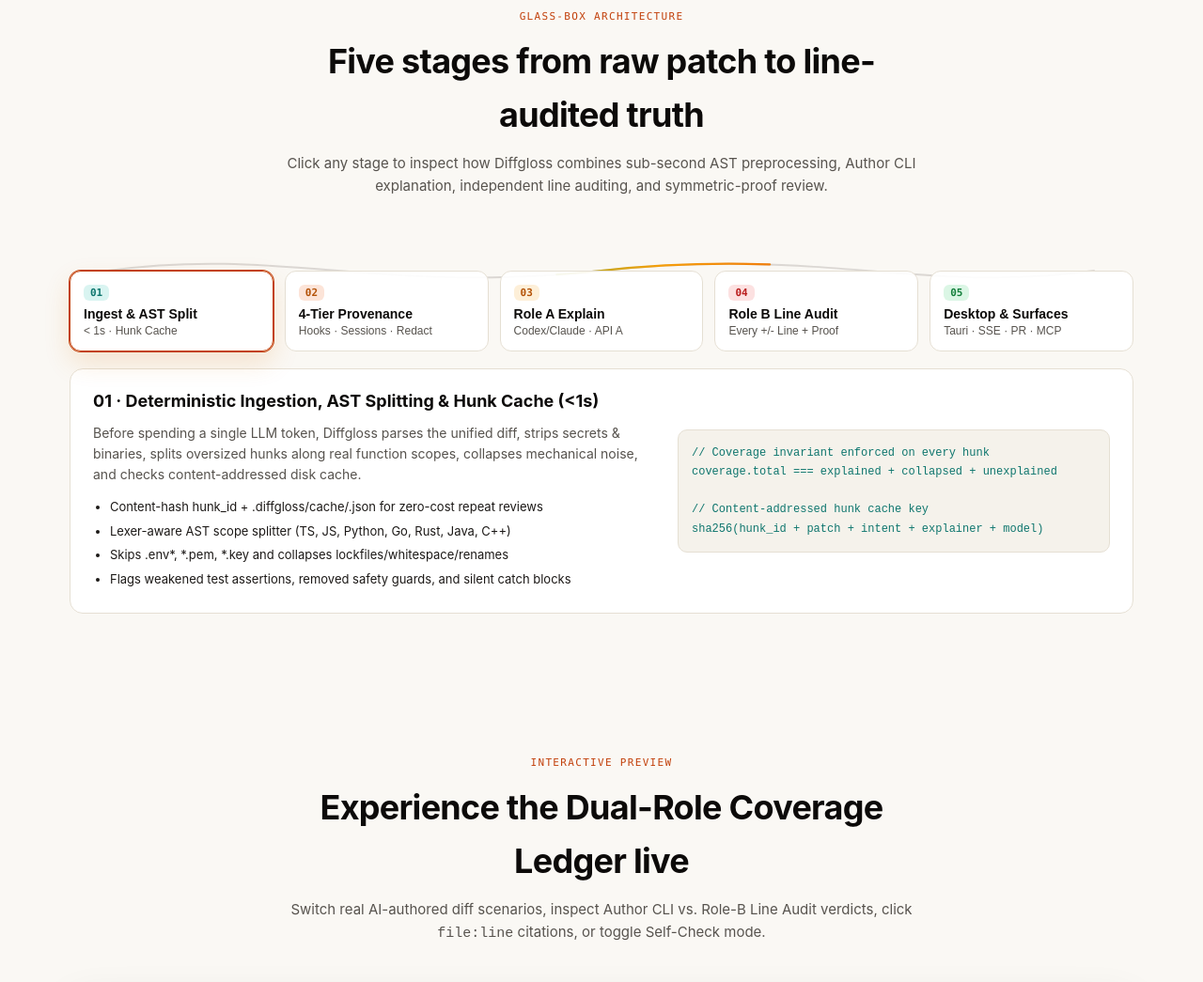
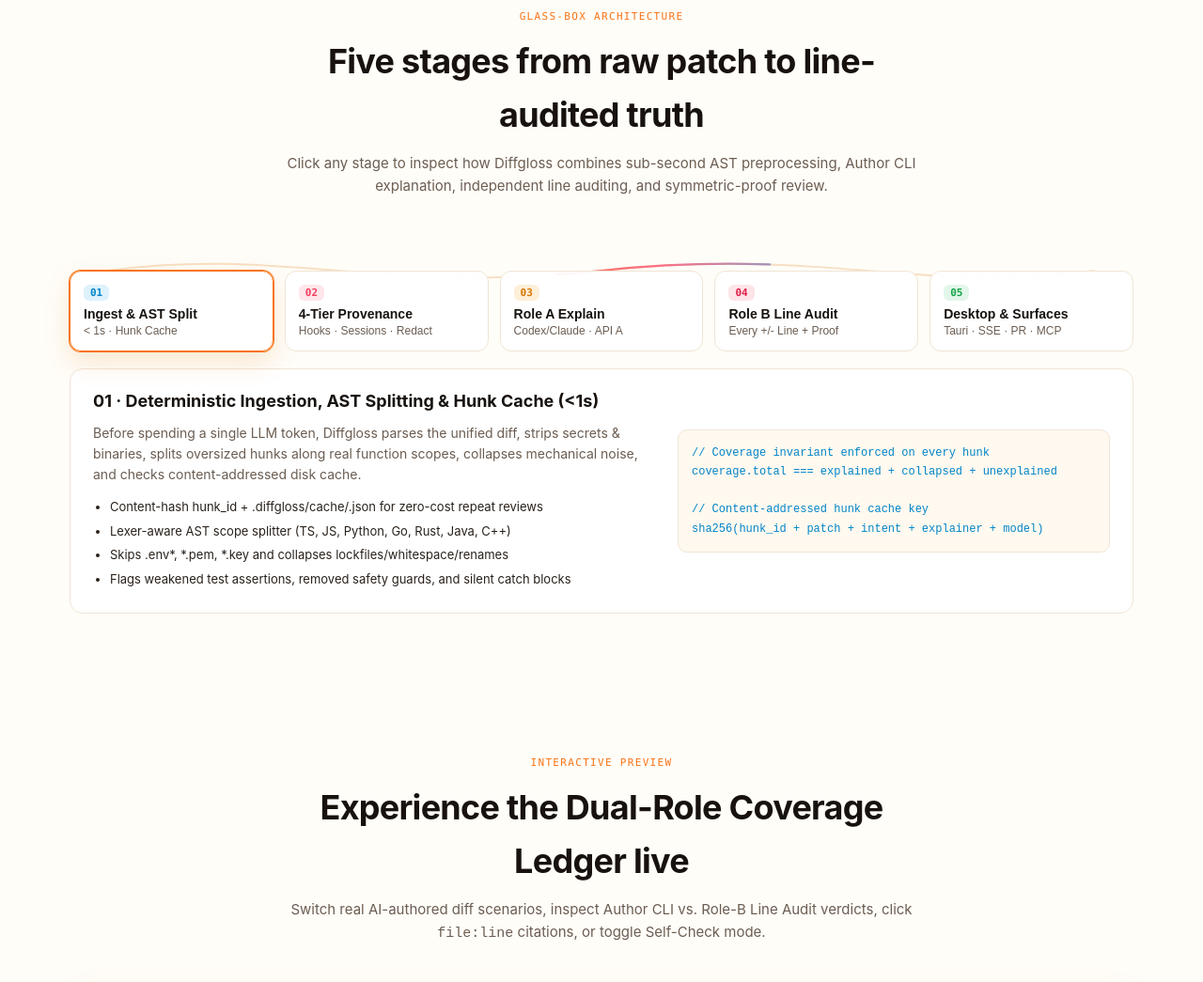
Before and after one commit to atomsprout/diffgloss, a website: page site/index.html in a window 1280 px wide. Shown: the part 1801-2846 px from the top of the page at 94% size. Drawn offline with Linux system fonts and the light colour scheme.

Commit message:
style(site): sunny morning sunrise palette as default with warm golden-hour dark mode (zero dark green/blue/purple)

```diff
--- a/site/app.js
+++ b/site/app.js
@@ -14,9 +14,7 @@
   const initialTheme =
     savedTheme === "light" || savedTheme === "dark"
       ? savedTheme
-      : window.matchMedia?.("(prefers-color-scheme: light)").matches
-        ? "light"
-        : "dark";
+      : "light";
   applyTheme(initialTheme);
 
   themeBtn?.addEventListener("click", () => {
--- a/site/index.html
+++ b/site/index.html
@@ -1,5 +1,5 @@
 <!DOCTYPE html>
-<html lang="en">
+<html lang="en" data-theme="light">
 <head>
   <meta charset="UTF-8" />
   <meta name="viewport" content="width=device-width, initial-scale=1.0" />
@@ -278,11 +278,11 @@
         <svg class="pipeline-svg" viewBox="0 0 1100 120" preserveAspectRatio="none" aria-hidden="true">
           <defs>
             <linearGradient id="pipeGrad" x1="0%" y1="0%" x2="100%" y2="0%">
-              <stop offset="0%" stop-color="#14b8a6" />
-              <stop offset="28%" stop-color="#22c55e" />
-              <stop offset="56%" stop-color="#f59e0b" />
-              <stop offset="80%" stop-color="#ea580c" />
-              <stop offset="100%" stop-color="#ef4444" />
+              <stop offset="0%" stop-color="#fbbf24" />
+              <stop offset="28%" stop-color="#f97316" />
+              <stop offset="56%" stop-color="#fb7185" />
+              <stop offset="80%" stop-color="#38bdf8" />
+              <stop offset="100%" stop-color="#4ade80" />
             </linearGradient>
           </defs>
           <path d="M 40 60 C 220 20, 320 100, 550 60 C 780 20, 880 100, 1060 60" fill="none" stroke="var(--pipe-track)" stroke-width="3" />
--- a/site/styles.css
+++ b/site/styles.css
@@ -1,97 +1,97 @@
 :root {
-  /* Dark Mode (Default): Warm Charcoal Obsidian + Burnished Copper / Amber / Emerald / Teal — zero blue/purple AI slop */
-  --bg: #0f0f10;
-  --bg-panel: rgba(24, 24, 26, 0.86);
-  --bg-elev: rgba(31, 31, 34, 0.92);
-  --bg-code: #141416;
-  --bg-topbar: rgba(15, 15, 16, 0.78);
-  --bg-pill: rgba(34, 34, 38, 0.85);
-  --bg-plate-head: rgba(39, 39, 42, 0.75);
-  --bg-gloss-ok: rgba(16, 30, 22, 0.95);
-  --bg-gloss-alert: rgba(36, 17, 17, 0.95);
-  --bg-bench: linear-gradient(135deg, rgba(28, 25, 23, 0.94), rgba(20, 26, 24, 0.92));
-  --border: rgba(255, 255, 255, 0.1);
-  --border-hi: rgba(245, 158, 11, 0.48);
-  --grid-line: rgba(255, 255, 255, 0.04);
-  --pipe-track: rgba(161, 161, 170, 0.22);
-  --shadow: 0 24px 56px rgba(0, 0, 0, 0.55);
+  /* Dark Mode: Warm Golden-Hour Espresso + Sunrise Gold, Tangerine, Coral & Bright Sky — zero dark green/purple/navy */
+  --bg: #171412;
+  --bg-panel: rgba(34, 30, 27, 0.9);
+  --bg-elev: rgba(41, 36, 32, 0.95);
+  --bg-code: #1d1917;
+  --bg-topbar: rgba(23, 20, 18, 0.82);
+  --bg-pill: rgba(46, 40, 35, 0.9);
+  --bg-plate-head: rgba(48, 42, 37, 0.82);
+  --bg-gloss-ok: rgba(38, 33, 29, 0.96);
+  --bg-gloss-alert: rgba(46, 28, 30, 0.96);
+  --bg-bench: linear-gradient(135deg, rgba(44, 35, 26, 0.96), rgba(34, 31, 29, 0.94));
+  --border: rgba(255, 245, 230, 0.11);
+  --border-hi: rgba(251, 146, 60, 0.55);
+  --grid-line: rgba(255, 244, 224, 0.045);
+  --pipe-track: rgba(214, 198, 182, 0.22);
+  --shadow: 0 24px 56px rgba(0, 0, 0, 0.45);
 
-  --text: #f4f4f5;
+  --text: #faf6f0;
   --text-strong: #ffffff;
-  --text-code: #e4e4e7;
-  --muted: #a1a1aa;
-  --line-num: #71717a;
+  --text-code: #f1ebe3;
+  --muted: #b8aba0;
+  --line-num: #85786e;
 
-  /* Brand & Semantic Accents (Warm Amber, Copper, Forest Emerald, Teal, Vermilion) */
-  --accent: #f59e0b;
-  --accent-deep: #d97706;
-  --copper: #ea580c;
-  --teal: #14b8a6;
-  --green: #22c55e;
-  --amber: #f59e0b;
-  --red: #ef4444;
-  --stone: #a8a29e;
+  /* Radiant Sunrise Accents (Sunshine Gold, Tangerine, Warm Coral, Bright Morning Sky, Fresh Spring Mint) */
+  --accent: #fb923c;
+  --accent-deep: #f97316;
+  --copper: #fb7185;
+  --teal: #38bdf8;
+  --green: #4ade80;
+  --amber: #fbbf24;
+  --red: #fb7185;
+  --stone: #c2b5a8;
 
-  --diff-add-bg: rgba(34, 197, 94, 0.14);
-  --diff-add-fg: #86efac;
-  --diff-del-bg: rgba(239, 68, 68, 0.16);
-  --diff-del-fg: #fca5a5;
-  --diff-hl-bg: rgba(245, 158, 11, 0.24);
-  --proof-bg: rgba(20, 184, 166, 0.1);
-  --proof-border: rgba(20, 184, 166, 0.36);
+  --diff-add-bg: rgba(74, 222, 128, 0.13);
+  --diff-add-fg: #bbf7d0;
+  --diff-del-bg: rgba(251, 113, 133, 0.15);
+  --diff-del-fg: #fecdd3;
+  --diff-hl-bg: rgba(251, 191, 36, 0.24);
+  --proof-bg: rgba(56, 189, 248, 0.1);
+  --proof-border: rgba(56, 189, 248, 0.34);
 
-  --orb-1: radial-gradient(circle, rgba(217, 119, 6, 0.55), rgba(194, 65, 12, 0.15));
-  --orb-2: radial-gradient(circle, rgba(16, 185, 129, 0.45), rgba(15, 118, 110, 0.12));
-  --orb-3: radial-gradient(circle, rgba(234, 88, 12, 0.4), rgba(180, 83, 9, 0.1));
+  --orb-1: radial-gradient(circle, rgba(251, 191, 36, 0.44), rgba(249, 115, 22, 0.12));
+  --orb-2: radial-gradient(circle, rgba(251, 113, 133, 0.36), rgba(251, 146, 60, 0.1));
+  --orb-3: radial-gradient(circle, rgba(56, 189, 248, 0.3), rgba(251, 191, 36, 0.08));
 
   --font-sans: -apple-system, BlinkMacSystemFont, "Inter", "Segoe UI", Roboto, sans-serif;
   --font-mono: ui-monospace, "JetBrains Mono", SFMono-Regular, Menlo, Consolas, monospace;
 }
 
 [data-theme="light"] {
-  /* Light Mode: Warm Archival Parchment + Deep Carbon Ink + Burnished Copper & Forest Green */
-  --bg: #faf8f4;
-  --bg-panel: rgba(255, 255, 255, 0.92);
+  /* Default Sunny Light Mode: Crisp Sunlit Cream + Morning Gold, Tangerine, Coral & Bright Clear Sky */
+  --bg: #fffdf8;
+  --bg-panel: rgba(255, 255, 255, 0.94);
   --bg-elev: #ffffff;
-  --bg-code: #f5f2eb;
-  --bg-topbar: rgba(250, 248, 244, 0.85);
-  --bg-pill: #f1ede4;
-  --bg-plate-head: #ede8dd;
-  --bg-gloss-ok: #f2fbf5;
-  --bg-gloss-alert: #fef2f2;
-  --bg-bench: linear-gradient(135deg, #ffffff, #f5f1e8);
-  --border: #e5dfd3;
-  --border-hi: rgba(194, 65, 12, 0.45);
-  --grid-line: rgba(24, 24, 27, 0.045);
-  --pipe-track: rgba(120, 113, 108, 0.24);
-  --shadow: 0 20px 44px rgba(28, 25, 23, 0.1);
+  --bg-code: #fff9f0;
+  --bg-topbar: rgba(255, 253, 248, 0.88);
+  --bg-pill: #fff5e6;
+  --bg-plate-head: #fdf3e4;
+  --bg-gloss-ok: #ffffff;
+  --bg-gloss-alert: #fff5f6;
+  --bg-bench: linear-gradient(135deg, #fffbeb 0%, #fff7ed 54%, #f0f9ff 100%);
+  --border: #f0e4d4;
+  --border-hi: rgba(249, 115, 22, 0.45);
+  --grid-line: rgba(217, 119, 6, 0.055);
+  --pipe-track: rgba(217, 119, 6, 0.22);
+  --shadow: 0 20px 44px rgba(217, 119, 6, 0.09);
 
-  --text: #1c1917;
-  --text-strong: #0c0a09;
-  --text-code: #292524;
-  --muted: #57534e;
-  --line-num: #78716c;
+  --text: #29211b;
+  --text-strong: #17120e;
+  --text-code: #3b2f26;
+  --muted: #6b5d52;
+  --line-num: #9c8b7e;
 
-  --accent: #c2410c;
-  --accent-deep: #9a3412;
-  --copper: #b45309;
-  --teal: #0f766e;
-  --green: #15803d;
-  --amber: #b45309;
-  --red: #b91c1c;
-  --stone: #57534e;
+  --accent: #f97316;
+  --accent-deep: #ea580c;
+  --copper: #f43f5e;
+  --teal: #0284c7;
+  --green: #16a34a;
+  --amber: #d97706;
+  --red: #e11d48;
+  --stone: #786a5e;
 
-  --diff-add-bg: #dcfce7;
-  --diff-add-fg: #14532d;
-  --diff-del-bg: #fee2e2;
-  --diff-del-fg: #7f1d1d;
-  --diff-hl-bg: rgba(217, 119, 6, 0.2);
-  --proof-bg: #f0fdfa;
-  --proof-border: #99f6e4;
+  --diff-add-bg: #f0fdf4;
+  --diff-add-fg: #16a34a;
+  --diff-del-bg: #fff1f2;
+  --diff-del-fg: #be123c;
+  --diff-hl-bg: rgba(251, 191, 36, 0.26);
+  --proof-bg: #f0f9ff;
+  --proof-border: #bae6fd;
 
-  --orb-1: radial-gradient(circle, rgba(245, 158, 11, 0.22), transparent);
-  --orb-2: radial-gradient(circle, rgba(16, 185, 129, 0.18), transparent);
-  --orb-3: radial-gradient(circle, rgba(234, 88, 12, 0.16), transparent);
+  --orb-1: radial-gradient(circle, rgba(253, 224, 71, 0.42), rgba(251, 191, 36, 0.06));
+  --orb-2: radial-gradient(circle, rgba(253, 186, 116, 0.36), rgba(251, 113, 133, 0.06));
+  --orb-3: radial-gradient(circle, rgba(125, 211, 252, 0.3), transparent);
 }
 
 * { box-sizing: border-box; }
@@ -260,13 +260,13 @@ body {
   color: var(--text-strong);
 }
 .gradient-text {
-  background: linear-gradient(120deg, #f59e0b 0%, #ea580c 48%, #10b981 100%);
+  background: linear-gradient(120deg, #fbbf24 0%, #fb923c 50%, #fb7185 100%);
   -webkit-background-clip: text;
   background-clip: text;
   color: transparent;
 }
 [data-theme="light"] .gradient-text {
-  background: linear-gradient(120deg, #b45309 0%, #c2410c 52%, #0f766e 100%);
+  background: linear-gradient(120deg, #f59e0b 0%, #f97316 52%, #f43f5e 100%);
   -webkit-background-clip: text;
   background-clip: text;
   color: transparent;
@@ -295,15 +295,15 @@ body {
   align-items: center;
   padding: 11px 20px;
   border-radius: 10px;
-  background: linear-gradient(135deg, #d97706, #c2410c);
+  background: linear-gradient(135deg, #f59e0b 0%, #f97316 55%, #fb7185 100%);
   color: #fff;
   text-decoration: none;
   font-weight: 600;
   font-size: 14px;
-  box-shadow: 0 10px 26px rgba(194, 65, 12, 0.34);
+  box-shadow: 0 10px 26px rgba(249, 115, 22, 0.34);
   transition: transform 0.2s, box-shadow 0.2s;
 }
-.btn-primary:hover { transform: translateY(-2px); box-shadow: 0 14px 34px rgba(194, 65, 12, 0.48); }
+.btn-primary:hover { transform: translateY(-2px); box-shadow: 0 14px 34px rgba(249, 115, 22, 0.46); }
 .btn-ghost {
   display: inline-flex;
   align-items: center;
@@ -365,7 +365,7 @@ body {
   transition: all 0.2s;
 }
 .mode-btn.active {
-  background: linear-gradient(135deg, rgba(217, 119, 6, 0.22), rgba(20, 184, 166, 0.18));
+  background: linear-gradient(135deg, rgba(251, 191, 36, 0.24), rgba(249, 115, 22, 0.18));
   color: var(--text-strong);
   box-shadow: inset 0 0 0 1px var(--border-hi);
 }
@@ -412,7 +412,7 @@ body {
   font-size: 10px;
   padding: 2px 7px;
   border-radius: 99px;
-  background: rgba(20, 184, 166, 0.15);
+  background: rgba(14, 165, 233, 0.14);
   color: var(--teal);
 }
 .scan-beam {
@@ -420,7 +420,7 @@ body {
   left: 0;
   right: 0;
   height: 2px;
-  background: linear-gradient(90deg, transparent, var(--amber), var(--teal), transparent);
+  background: linear-gradient(90deg, transparent, var(--amber), var(--accent), var(--teal), transparent);
   box-shadow: 0 0 16px var(--amber);
   top: 40px;
   animation: scan 4.4s ease-in-out infinite;
@@ -501,7 +501,7 @@ body {
   font-family: var(--font-mono);
   padding: 2px 7px;
   border-radius: 5px;
-  background: rgba(20, 184, 166, 0.14);
+  background: rgba(14, 165, 233, 0.13);
   color: var(--teal);
   white-space: nowrap;
   flex-shrink: 0;
@@ -534,12 +534,12 @@ body {
   border-radius: 99px;
   border: 1px solid transparent;
 }
-.chip-green { background: rgba(34, 197, 94, 0.14); color: var(--green); border-color: rgba(34, 197, 94, 0.34); }
-.chip-red { background: rgba(239, 68, 68, 0.14); color: var(--red); border-color: rgba(239, 68, 68, 0.36); }
-.chip-amber { background: rgba(245, 158, 11, 0.15); color: var(--amber); border-color: rgba(245, 158, 11, 0.35); }
-.chip-cyan { background: rgba(20, 184, 166, 0.14); color: var(--teal); border-color: rgba(20, 184, 166, 0.34); }
-.chip-purple { background: rgba(234, 88, 12, 0.14); color: var(--copper); border-color: rgba(234, 88, 12, 0.34); }
-.chip-slate { background: rgba(120, 113, 108, 0.15); color: var(--stone); border-color: var(--border); }
+.chip-green { background: rgba(34, 197, 94, 0.12); color: var(--green); border-color: rgba(34, 197, 94, 0.32); }
+.chip-red { background: rgba(244, 63, 94, 0.12); color: var(--red); border-color: rgba(244, 63, 94, 0.34); }
+.chip-amber { background: rgba(245, 158, 11, 0.14); color: var(--amber); border-color: rgba(245, 158, 11, 0.36); }
+.chip-cyan { background: rgba(14, 165, 233, 0.13); color: var(--teal); border-color: rgba(14, 165, 233, 0.32); }
+.chip-purple { background: rgba(249, 115, 22, 0.14); color: var(--accent); border-color: rgba(249, 115, 22, 0.34); }
+.chip-slate { background: rgba(120, 113, 108, 0.12); color: var(--stone); border-color: var(--border); }
 
 /* Sections */
 .section { padding: 72px 0; }
@@ -607,12 +607,12 @@ body {
   padding: 2px 7px;
   border-radius: 6px;
 }
-.c-blue { background: rgba(20, 184, 166, 0.16); color: var(--teal); }
-.c-purple { background: rgba(234, 88, 12, 0.16); color: var(--copper); }
+.c-blue { background: rgba(14, 165, 233, 0.14); color: var(--teal); }
+.c-purple { background: rgba(244, 63, 94, 0.13); color: var(--copper); }
 .c-amber { background: rgba(245, 158, 11, 0.16); color: var(--amber); }
-.c-red { background: rgba(239, 68, 68, 0.16); color: var(--red); }
-.c-green { background: rgba(34, 197, 94, 0.16); color: var(--green); }
-.c-cyan { background: rgba(20, 184, 166, 0.16); color: var(--teal); }
+.c-red { background: rgba(244, 63, 94, 0.14); color: var(--red); }
+.c-green { background: rgba(34, 197, 94, 0.13); color: var(--green); }
+.c-cyan { background: rgba(14, 165, 233, 0.14); color: var(--teal); }
 
 .pipe-detail {
   margin-top: 18px;
```
